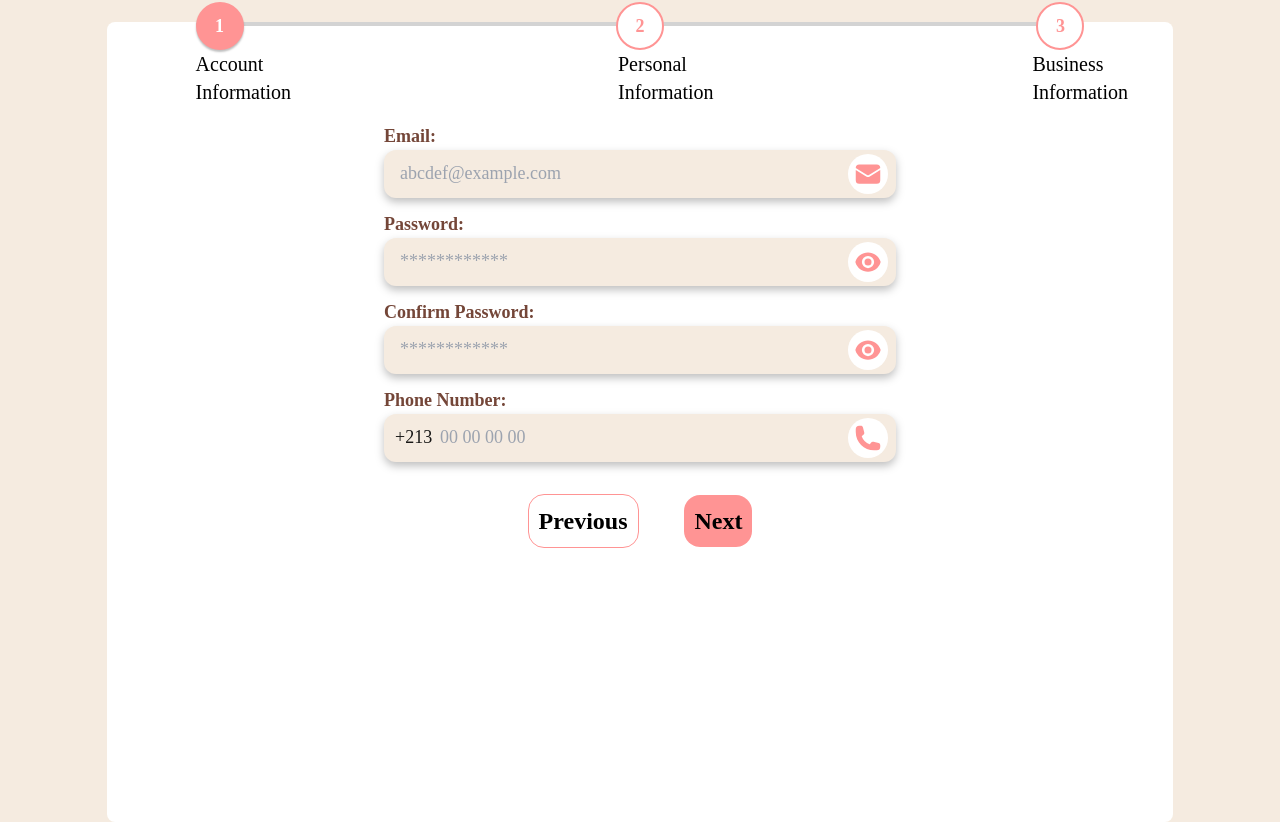
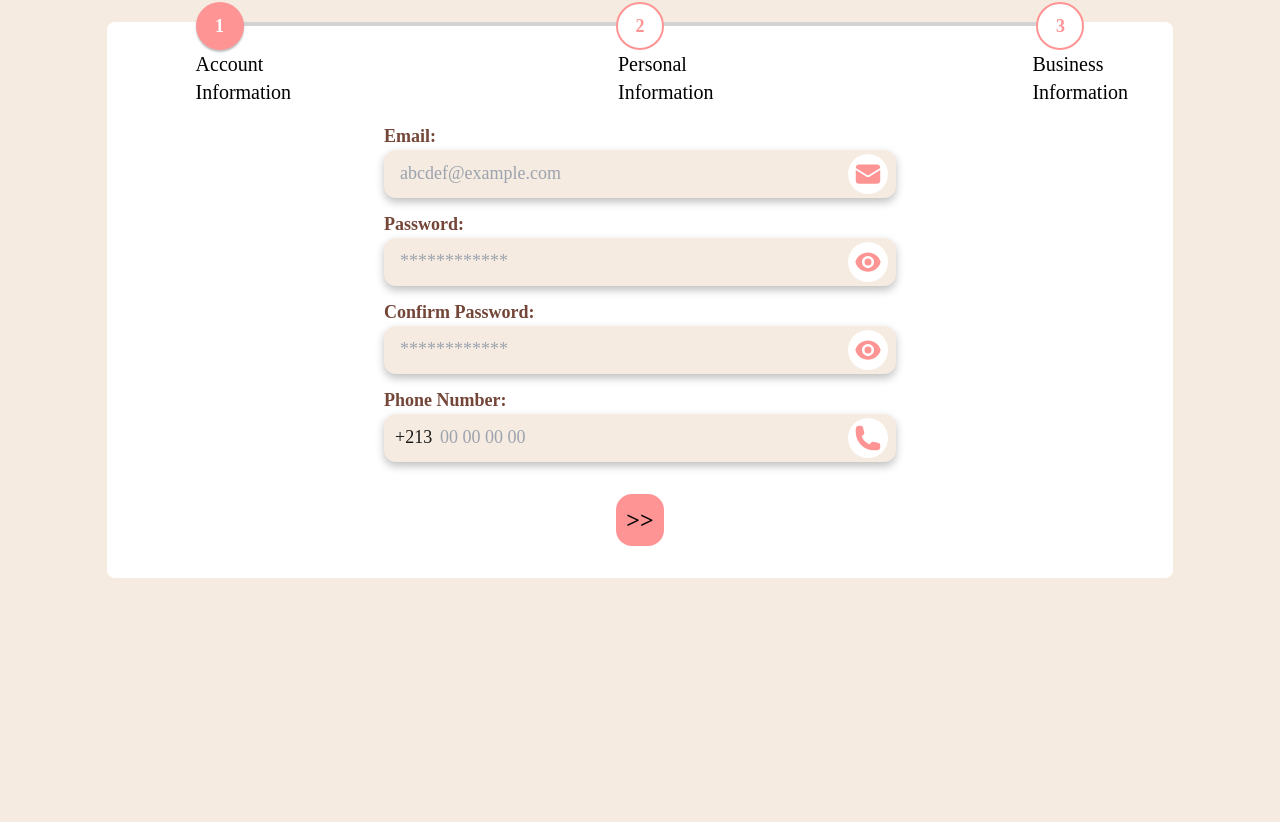
Before and after one commit to itssarrah/galleria_s, a React (Create React App) app: page /businessregistration in a window 1280 px wide. Shown: the part 471-1293 px from the top of the page. After the commit the page ends 1049 px from the top, so only its background shows below. Built offline with nearby package versions, Linux system fonts and the light colour scheme; a web font is replaced by a local one.

Commit message:
fix buttons on biz reg

```diff
--- a/src/App.css
+++ b/src/App.css
@@ -6,6 +6,10 @@ body {
   font-family: "Sunflower";
   background-color: #f5ebe0;
   -ms-overflow-style: none;
+}
+
+html {
+  scroll-behavior: smooth;
 }
 
 /* Hide scrollbar for Chrome, Safari, and Opera */
--- a/src/components/auth/businessauth.jsx
+++ b/src/components/auth/businessauth.jsx
@@ -1,4 +1,4 @@
-import React, { useState } from "react";
+import React, { useState, useEffect } from "react";
 import "../../css/auth.css";
 import defaultImage from "../../assets/images/authbiz.png";
 import { ContributeBtn } from "../navbar";
@@ -18,6 +18,8 @@ import {
   CalendarDaysIcon,
   ArrowRightIcon,
   CheckIcon,
+  ChevronDoubleLeftIcon,
+  ChevronDoubleRightIcon,
 } from "@heroicons/react/24/solid";
 
 const Businessauth = () => {
@@ -28,6 +30,53 @@ const Businessauth = () => {
   const backFormStep = () => {
     setFormStep((cur) => cur - 1);
   };
+  useEffect(() => {
+    window.scrollTo({ top: document.body.scrollHeight, behavior: "smooth" });
+  }, [formStep]);
+
+  const renderButton = () => {
+    if (formStep > 2) {
+      return undefined;
+    } else if (formStep === 1) {
+      return (
+        <>
+          <ContributeBtn
+            importance="secondary"
+            text="<<"
+            onClick={backFormStep}
+          />
+          <ContributeBtn
+            importance="primary"
+            text=">>"
+            onClick={completeFormStep}
+          />
+        </>
+      );
+    } else if (formStep === 2) {
+      return (
+        <>
+          <ContributeBtn
+            importance="secondary"
+            text="<<"
+            onClick={backFormStep}
+          />
+          <ContributeBtn
+            importance="primary"
+            text="Finish"
+            onClick={completeFormStep}
+          />
+        </>
+      );
+    } else if (formStep === 0) {
+      return (
+        <ContributeBtn
+          importance="primary"
+          text=">>"
+          onClick={completeFormStep}
+        />
+      );
+    }
+  };
   return (
     <>
       <h1 className="auth_header mx-auto pb-4 text-base md:text-2xl lg:text-4xl">
@@ -37,7 +86,7 @@ const Businessauth = () => {
         <div className="image_input">
           <ImageInputOutput />
         </div>
-        <div className="bg-white rounded-lg w-10/12 mx-auto h-screen">
+        <div className="bg-white rounded-lg w-10/12 mx-auto ">
           <ProgressBar step={formStep} />
           {formStep == 0 && (
             <section className="accinfo pt-24">
@@ -93,16 +142,7 @@ const Businessauth = () => {
             </section>
           )}
           <div className="flex w-3/12 items-center justify-around gap-1 mx-auto py-8 ">
-            <ContributeBtn
-              importance="secondary"
-              text="Previous"
-              onClick={backFormStep}
-            />
-            <ContributeBtn
-              importance="primary"
-              text="Next"
-              onClick={completeFormStep}
-            />
+            {renderButton()}
           </div>
         </div>
       </form>
@@ -176,7 +216,7 @@ const DateInput = ({ id, label }) => {
           selected={startDate}
           onChange={(date) => setStartDate(date)}
           dateFormat="MM/dd/yyyy"
-          className="bginput  text-sm md:text-lg rounded-xl px-4 py-2 w-120 h-12 outline-none"
+          className="bginput  text-sm md:text-lg rounded-xl px-4 py-2 md:w-120 w-64 h-12 outline-none"
           id={id}
           placeholderText="MM/dd/yyyy"
         />
--- a/src/components/navbar.jsx
+++ b/src/components/navbar.jsx
@@ -5,6 +5,9 @@ import "../css/navbar.css";
 import { FaGlobe } from "react-icons/fa";
 import { Bars3BottomRightIcon, XMarkIcon } from "@heroicons/react/24/solid";
 import { Link } from "react-router-dom";
+
+import { useLocation } from "react-router-dom";
+
 function ContributeBtn({ text, importance = "primary", onClick }) {
   let classNames;
   switch (importance) {
@@ -51,6 +54,9 @@ function Nav() {
 
   let [isOpen, setIsOpen] = useState(false);
   const [isFixed, setIsFixed] = React.useState(false);
+  const location = useLocation();
+  const isRegistrationPage = location.pathname === "/businessregistration";
+
   React.useEffect(() => {
     const handleScroll = () => {
       if (window.scrollY >= 350) {
@@ -69,7 +75,7 @@ function Nav() {
   return (
     <nav
       className={`sm:flex-row flex items-start sm:items-center  pt-2 sm:px-8 sm:justify-between px-0 flex-col p-4 z-[100] ${
-        isFixed ? "fixed top-0 bgnav sm:mt-0" : " "
+        !isRegistrationPage && isFixed ? "fixed top-0 bgnav sm:mt-0" : " "
       } ${isOpen ? "bg-white" : ""}`}
     >
       <img
```
